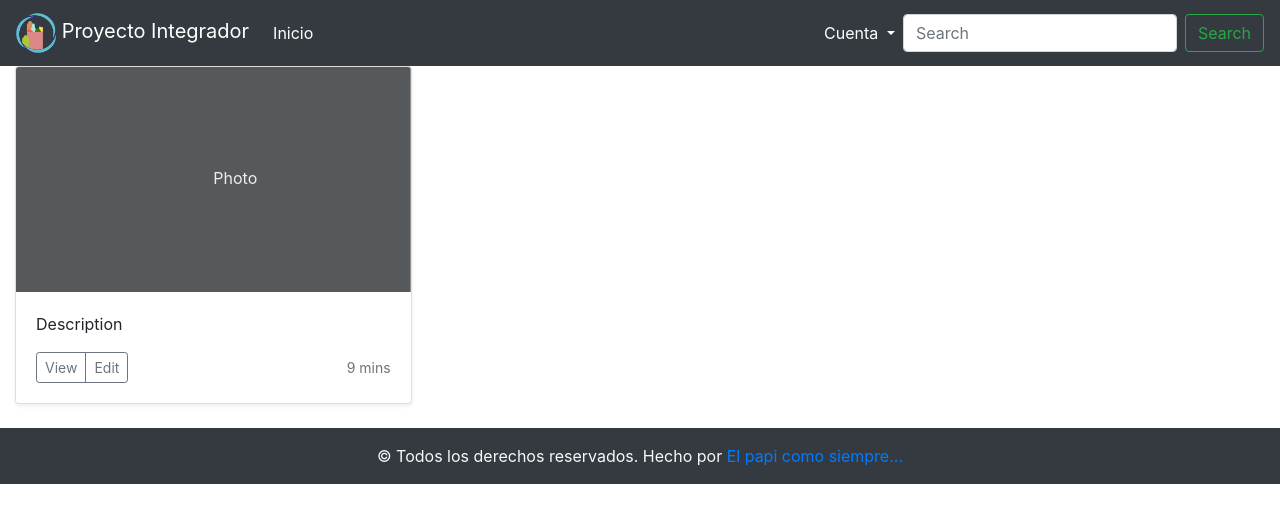
After one commit to MaximoSav/Proyecto-Integrador-Django, a Django app: page /carrito/ in a window 1280 px wide. The commit adds this page. Shown: the top 523 px of the page. Run offline with Django 3.2, Linux system fonts and the light colour scheme; parts of the project's set-up code (start-up, migrations or seed data) failed here and were passed over; some libraries are stand-ins or nearby versions.

Commit message:
Added Carrito view

```diff
--- a/core/mercado/urls.py
+++ b/core/mercado/urls.py
@@ -8,4 +8,5 @@ urlpatterns = [
     path('accounts/login/', LoginView.as_view(), name="login_url"),
     path('accounts/register/', views.registerView, name="register_url"),
     path('accounts/logout/', views.logoutView, name="logout_url"),
+    path('carrito/', views.carritoView, name="carrito_url")
 ]
--- a/core/mercado/views.py
+++ b/core/mercado/views.py
@@ -50,3 +50,6 @@ def logoutView(request):
         return redirect("base_url")
     else:
         return redirect("login_url")
+
+def carritoView(request):
+    return render(request, 'mercado/carrito.html')
--- a/core/templates/base.html
+++ b/core/templates/base.html
@@ -65,6 +65,14 @@
 				<button class="btn btn-outline-success my-2 my-sm-0" type="submit">Search</button>
 			</form>
 		</div>
+		{% if user.is_authenticated %}
+		<a class="navbar-brand" href="{% url 'carrito_url' %}">
+			<img src={% static "carrito3.png" %} width="60" height="60" class="d-inline-block align-center" alt=""
+				loading="lazy"></img>
+		</a>
+		{% else %}
+
+		{% endif %}
 	</nav>
 
 	{% block content %}
--- /dev/null
+++ b/core/templates/mercado/carrito.html
@@ -0,0 +1,23 @@
+{% extends 'base.html'%}
+{% load static %}
+
+
+<body>
+	{% block content %}
+        <div class="col-md-4">
+            <div class="card mb-4 shadow-sm">
+                <svg class="bd-placeholder-img card-img-top" width="100%" height="225" xmlns="http://www.w3.org/2000/svg" preserveAspectRatio="xMidYMid slice" focusable="false" role="img" aria-label="Placeholder: Thumbnail"><title>Placeholder</title><rect width="100%" height="100%" fill="#55595c"></rect><text x="50%" y="50%" fill="#eceeef" dy=".3em">Photo</text></svg>
+                <div class="card-body">
+                <p class="card-text">Description</p>
+                <div class="d-flex justify-content-between align-items-center">
+                    <div class="btn-group">
+                    <button type="button" class="btn btn-sm btn-outline-secondary">View</button>
+                    <button type="button" class="btn btn-sm btn-outline-secondary">Edit</button>
+                    </div>
+                    <small class="text-muted">9 mins</small>
+                </div>
+                </div>
+            </div>
+        </div>
+	{% endblock %}
+</body>
```
Also changed, not shown: core/static/carrito3.png (added), 1 other file.
